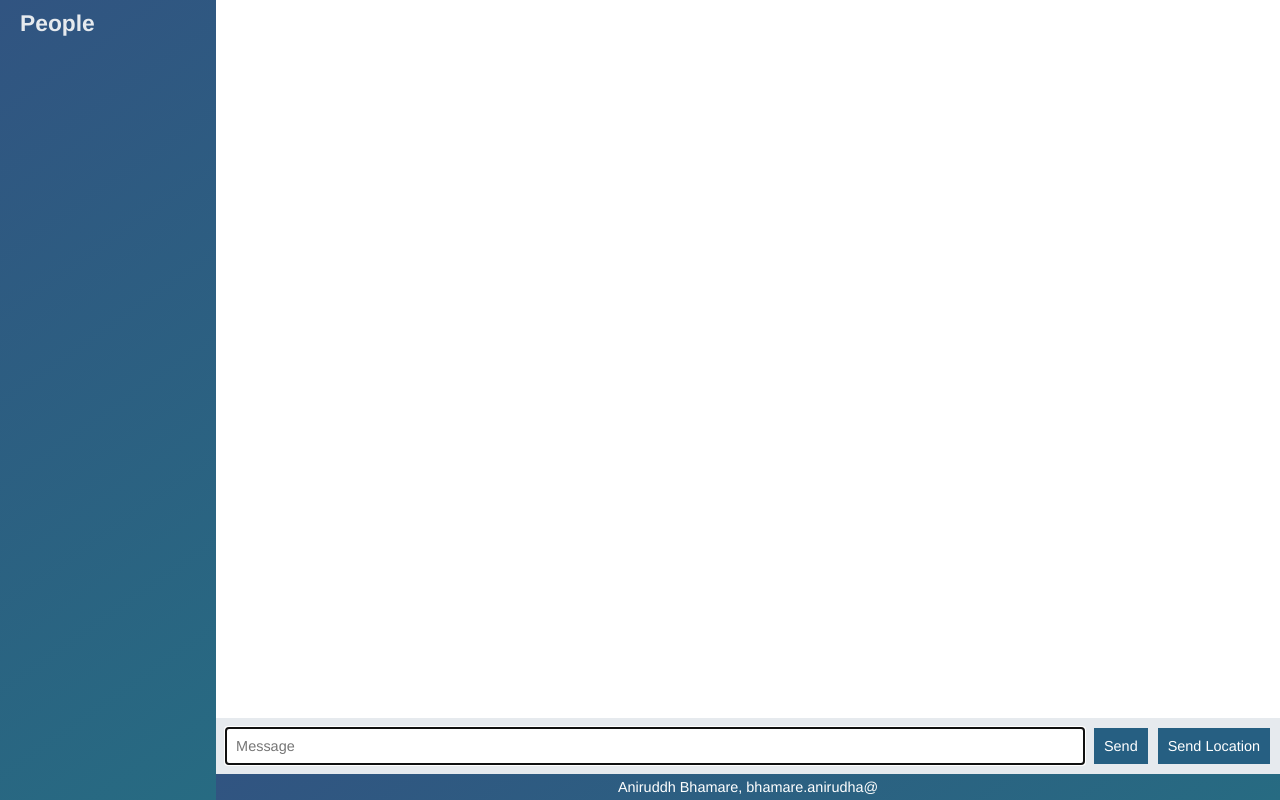
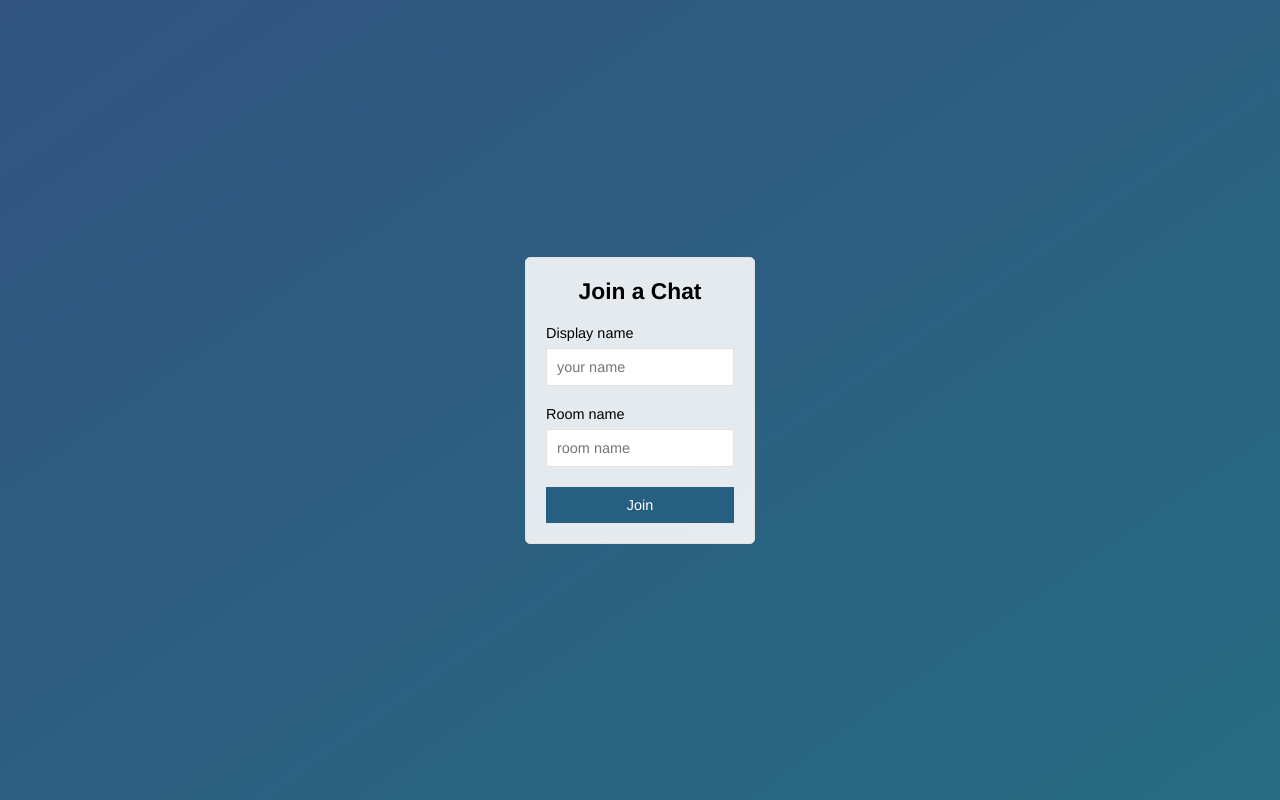
Before and after one commit to aniruddhbhamare/Chat_Application, a website: page public/index.html in a window 1280 px wide. Drawn offline with nearby package versions, Linux system fonts and the light colour scheme; no server answers.

Commit message:
Add join page that submits to chat.html

```diff
--- a/public/css/style.css
+++ b/public/css/style.css
@@ -98,6 +98,7 @@
     display: flex;
   }
 
+
   .chat__sidebar {
     overflow-y: scroll;
     width: 260px;
@@ -186,6 +187,7 @@
     color: #999;
   }
 
+
   @media (max-width: 600px) {
     * {
       font-size: 1rem;
--- a/public/index.html
+++ b/public/index.html
@@ -1,67 +1,31 @@
 <!DOCTYPE html>
 <html>
+
     <head>
         <meta charset="utf-8">
-        <title>Chat App</title>
+        <title>Join | ChatApp</title>
+        <meta name="viewport" content="width=device-width, initial-scale=1, user-scalable=no">
         <link rel="stylesheet" href="./css/style.css">
+
     </head>
-    <body class="chat">
-        <div class="chat__sidebar">
-            <h3>People</h3>
-            <div id="users"></div>
+    <body class="centered-form">
+        <div class="centered-form__form">
+            <form action="/chat.html">
+                <div class="form-field">
+                    <h3>Join a Chat</h3>
+                </div>
+                <div class="form-field">
+                    <label>Display name</label>
+                    <input type="text" name="name" placeholder="your name" autofocaus>
+                </div>
+                <div class="form-field">
+                    <label>Room name</label>
+                    <input type="text" name="room" placeholder="room name">
+                </div>
+                <div class="form-field">
+                    <button>Join</button>
+                </div>
+           </form>
         </div>
-
-        <div class="chat__main">
-            <ol id="messages" class="chat__messages"></ol>
-
-           <div class="chat__footer">
-                <form id="message-form">
-                    <input name="message" type="text" placeholder="Message" autocomplete="off" autofocus>
-                    <button>Send</button>
-                </form>
-                    <button id="send-location">Send Location</button>
-           </div>
-
-           <footer class="footer">
-               <h4>Aniruddh Bhamare, bhamare.anirudha@</h4>
-           </footer>
-
-
-        </div>
-
-        <script id="message_template" type="text/template">
-            <li class="message">
-                <div class="message__title">
-                    <h4>{{from}}</h4>
-                    <span>{{createdAt}}</span>
-                </div>
-                <div class="message__body">
-                    <p>{{text}}</p>
-                </div>
-            </li>
-        </script>
-
-
-        <script id="location-message-template" type="text/template">
-            <li class="message">
-                <div class="message__title">
-                    <h4>{{from}}</h4>
-                    <span>{{createdAt}}</span>
-                </div>
-                <div class="message__body">
-                    <p>
-                        <a href="{{url}}" target="_blank">My current location</a>
-                    </p>
-                </div>
-            </li>
-        </script>
-
-
-        <script src="/socket.io/socket.io.js"></script>
-        <script src="./js/libs/jquery-3.3.1.min.js"></script>
-        <script src="./js/index.js"></script>
-        <script src="./js/libs/mustache.js"></script>
-
-
     </body>
 </html>
```
Also changed, not shown: public/chat.html (added, +67 -0 lines), public/js/chat.js (renamed from public/js/index.js).
